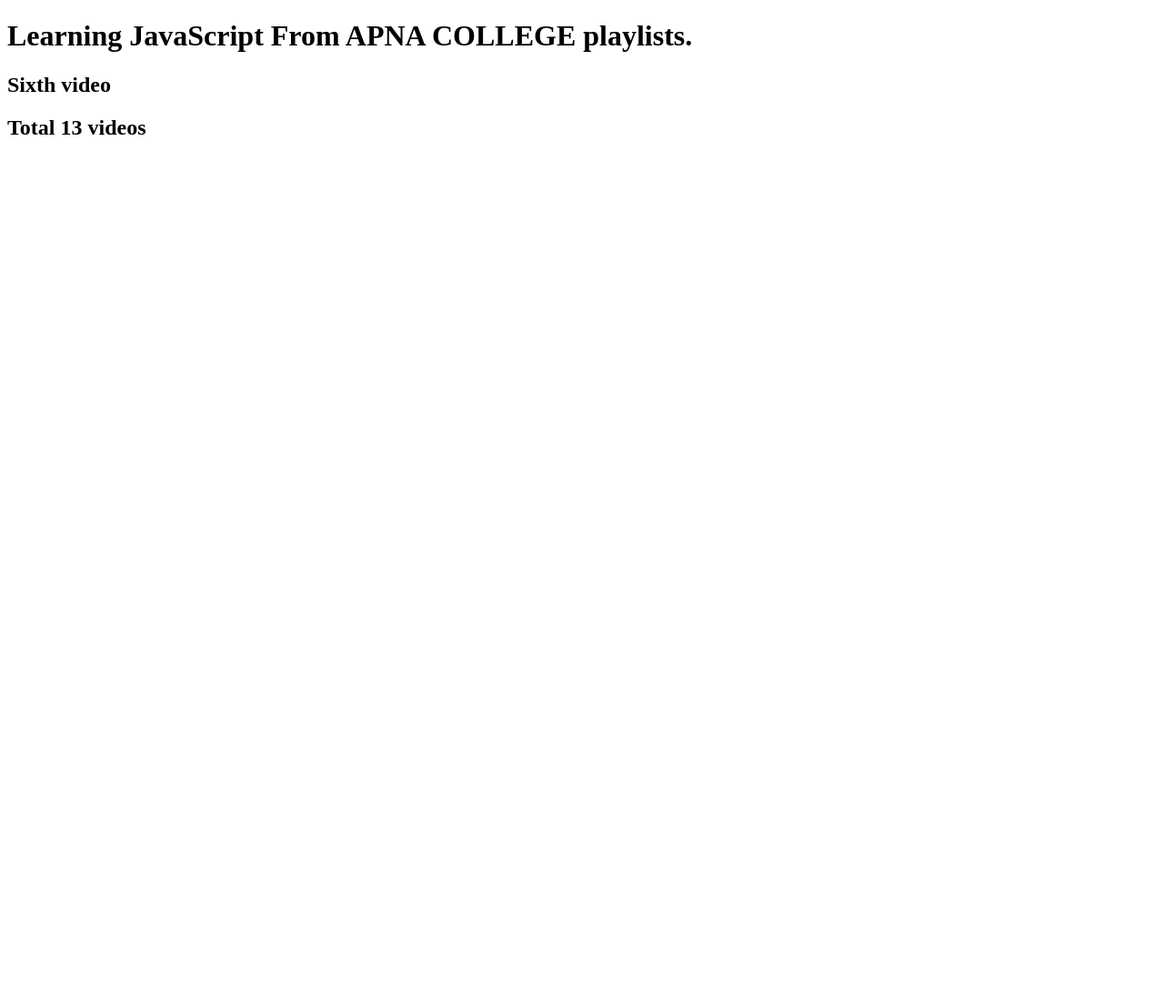
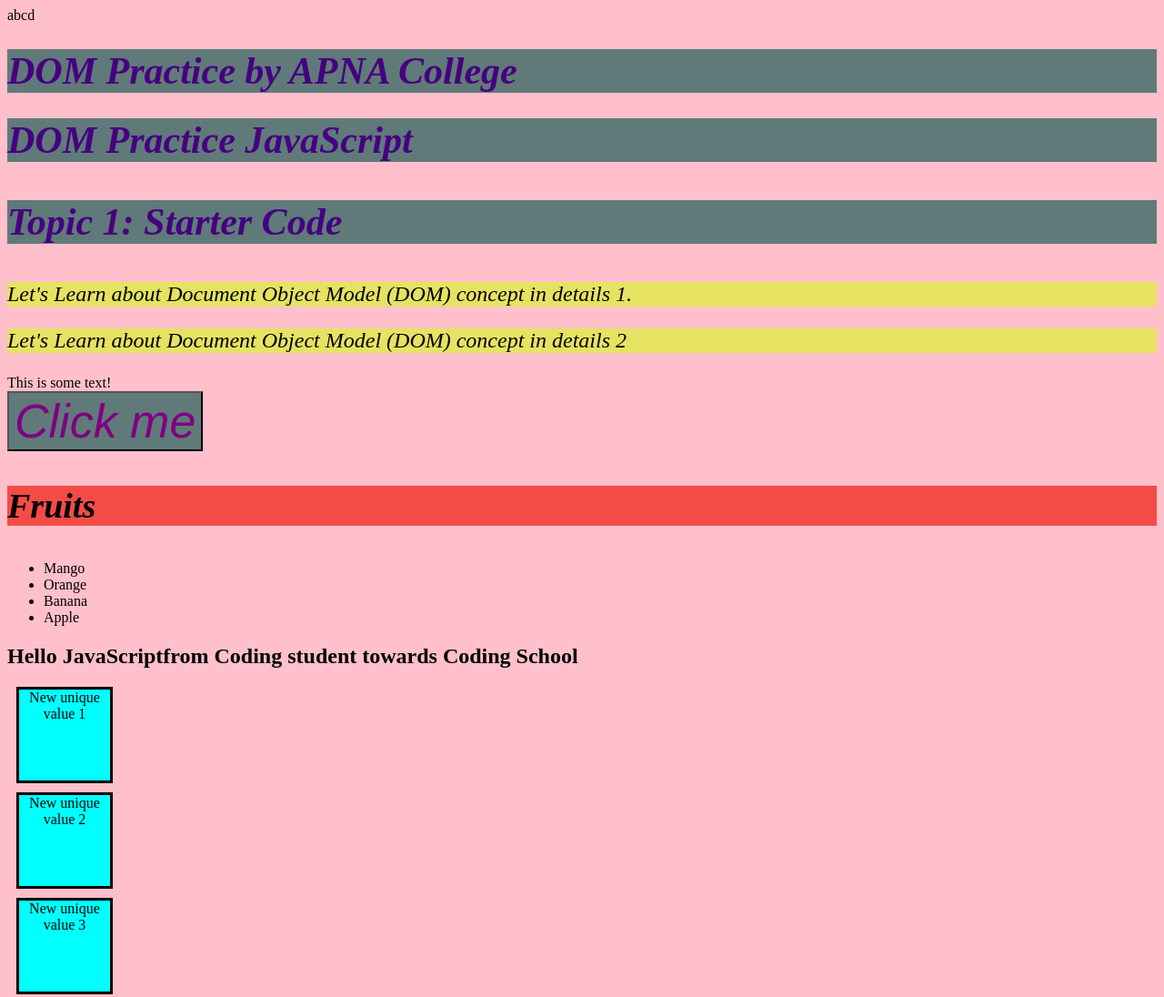
Before and after one commit to abinash2055/LEARNING-JavaScript, a plain HTML site: page Day 6/index.html in a window 1280 px wide. Shown: the whole page at 91% size. Before the commit the page ends 800 px from the top, so only its background shows below. Drawn offline with Linux system fonts and the light colour scheme.

Commit message:
DAY 6 Completed

```diff
--- a/Day 6/index.html
+++ b/Day 6/index.html
@@ -1,17 +1,37 @@
 <!DOCTYPE html>
 <html lang="en">
+  <head>
+    <meta charset="UTF-8" />
+    <meta name="viewport" content="width=device-width, initial-scale=1.0" />
+    <title>JavaScript Day 6</title>
+    <link rel="stylesheet" href="style.css" />
+  </head>
+  <body>
+    <div>abcd</div>
+    <h1 class="myClass">DOM Practice by APNA College</h1>
+    <h1 class="myClass">DOM Practice JavaScript</h1>
+    <h3 class="myClass">Topic 1: Starter Code</h3>
+    <p>Let's Learn about Document Object Model (DOM) concept in details 1.</p>
+    <p>Let's Learn about Document Object Model (DOM) concept in details 2</p>
+    <div id="divA">This is <span>some</span> text!</div>
+    <button id="myId">Click me</button>
+    <div>
+      <h3>Fruits</h3>
+      <ul>
+        <li>Mango</li>
+        <li>Orange</li>
+        <li>Banana</li>
+        <li>Apple</li>
+      </ul>
+    </div>
 
-<head>
-    <meta charset="UTF-8">
-    <meta name="viewport" content="width=device-width, initial-scale=1.0">
-    <title>Document</title>
+    <!-- Practice Question --- 1 -->
+    <h2>Hello JavaScript</h2>
+
+    <!-- Practice Question --- 2 -->
+    <div class="box">First div</div>
+    <div class="box">Second div</div>
+    <div class="box">Third div</div>
     <script src="script.js"></script>
-</head>
-
-<body>
-    <h1>Learning JavaScript From APNA COLLEGE playlists.</h1>
-    <h2>Sixth video</h2>
-    <h2>Total 13 videos</h2>
-</body>
-
+  </body>
 </html>
--- a/Day 6/script.js
+++ b/Day 6/script.js
@@ -0,0 +1,122 @@
+// DOM ---> accessing HTML by JavaScript
+
+// console.log() ---> it just prints the values..
+// console.dir()  ---> prints object ---> prints their properties and methods..
+
+/*
+                The tree like structure  (Hierarchy)
+window --> document --> HTML  ( Here windows, document is called node or object)
+    HTML contains             ( Here windows, document is called node or object)
+        a. Head
+        b. Body
+
+a. Head contains              ( Here Head is called node or object)
+    1. Meta
+    2. Meta
+    3. title
+    4. Link
+    5. Script --->  this script also written in Head Portion
+
+b. Body Contains              ( Here Body is called node or object)
+    1. Div
+    2. Script --->  this script also written in Head Portion
+
+    1. Div contains           ( Here Div is called node or object)
+        i. Img Tag
+        ii. h Tag       h --> Header
+        iii. p Tag      p --> Paragraph
+        iv. div Tag     and many more..
+*/
+
+console.log("Hello Every-One");
+alert("Hello Coders");
+
+// to print window
+console.log(window);
+window.console.log("Hello from Window");
+
+console.dir(window)            // properties and methods
+
+// both line 40 and 43 prints same result
+console.dir(window.document)    // properties and methods
+console.log(window.document)    // prints HTML structure
+
+console.dir(document)       // properties and methods
+console.log(document)       // prints HTML structure
+
+console.dir(document.body)  // properties and methods
+console.log(document.body)  // prints HTML structure
+
+console.log(document.body.childNodes)
+console.log(document.body.childNodes[1])
+
+///...................DOM MANIPULATION
+let button = document.getElementById("myId")
+console.dir(button);
+
+let header = document.getElementsByClassName("myClass");
+console.dir(header);
+console.log(header)
+
+let Paragraph = document.getElementsByTagName("p")
+console.dir(Paragraph);
+
+// for 1st element of paragraph
+let element1 = document.querySelector("p")  // for 1st element of para
+console.dir(element1);
+
+// for all element of paragraph
+let all1 = document.querySelectorAll('p');
+console.dir(all1);
+
+// for 1st element of class name
+let element2 = document.querySelector(".myClass")
+console.dir(element2);
+
+// for all element of class name
+let all2 = document.querySelectorAll('.myClass');
+console.dir(all2);
+
+// for 1st element of id name
+let element3 = document.querySelector("#myId")
+console.dir(element3);
+// for all element of id name is not created
+
+///...................DOM MANIPULATION PROPERTIES................
+// a. tagName :: return tag for element nodes
+console.log(element3.tagName)  //prints Id
+console.log(element2.tagName)  //prints Class
+console.log(element1.tagName)  //prints paragraph
+
+// b. innerText :: return the text content of the element and all its children
+let div = document.querySelectorAll("div");
+console.dir(div);
+let text = div.innerText;
+console.dir(text);
+
+// c. innerHTML :: returns the plain text or HTML content in the element
+let area = div.innerHTML;
+console.dir(area);
+
+// d. textContent :: returns textual content even for hidden elements.
+let inner = div.innerText = "query";
+console.dir(inner)
+
+// Practice Question --- 1
+// Create H2 heading element with Text - "Hello JavaScript", Append "from Coding student towards Coding School" to this text using JS
+let h2 = document.querySelector("h2");
+console.dir(h2.innerText);
+
+h2.innerText = h2.innerText + "from Coding student towards Coding School";
+
+// Practice Question --- 2
+// Create 3 div with common class name - "box". Access them & add some unique text to each of them
+
+let dis = document.querySelectorAll(".box");
+let idx = 1;
+
+for (dis of dis) {
+  console.log(dis.innerText);
+  dis.innerText = `New unique value ${idx}`;
+  idx++;
+}
--- /dev/null
+++ b/Day 6/style.css
@@ -0,0 +1,53 @@
+h1 {
+  color: purple;
+  font-style: italic;
+  font-size: 52px;
+  background-color: rgb(96, 122, 122);
+}
+/* for styling by id  */
+#myId {
+  color: purple;
+  font-style: italic;
+  font-size: 52px;
+  background-color: rgb(96, 122, 122);
+}
+
+/* for styling by class  */
+.myClass {
+  color: rgb(70, 0, 128);
+  font-style: italic;
+  font-size: 42px;
+  background-color: rgb(96, 122, 122);
+}
+
+h3 {
+  background-color: rgb(243, 76, 70);
+  font-size: 38px;
+  font-style: italic;
+}
+
+p {
+  background-color: rgb(230, 227, 98);
+  font-size: 24px;
+  font-style: italic;
+}
+
+body {
+  background-color: pink;
+}
+
+button {
+  background-color: blue;
+  font-size: x-large;
+  font-style: oblique;
+  color: white;
+}
+
+.box {
+   height: 100px;
+   width: 100px;
+   border: 3px solid black;
+   margin: 10px;
+   text-align: center;
+   background-color: aqua;
+}
```
Also changed, not shown: DAY 7/index.html (added), DAY 7/script.js (added), DAY 7/style.css (added).
